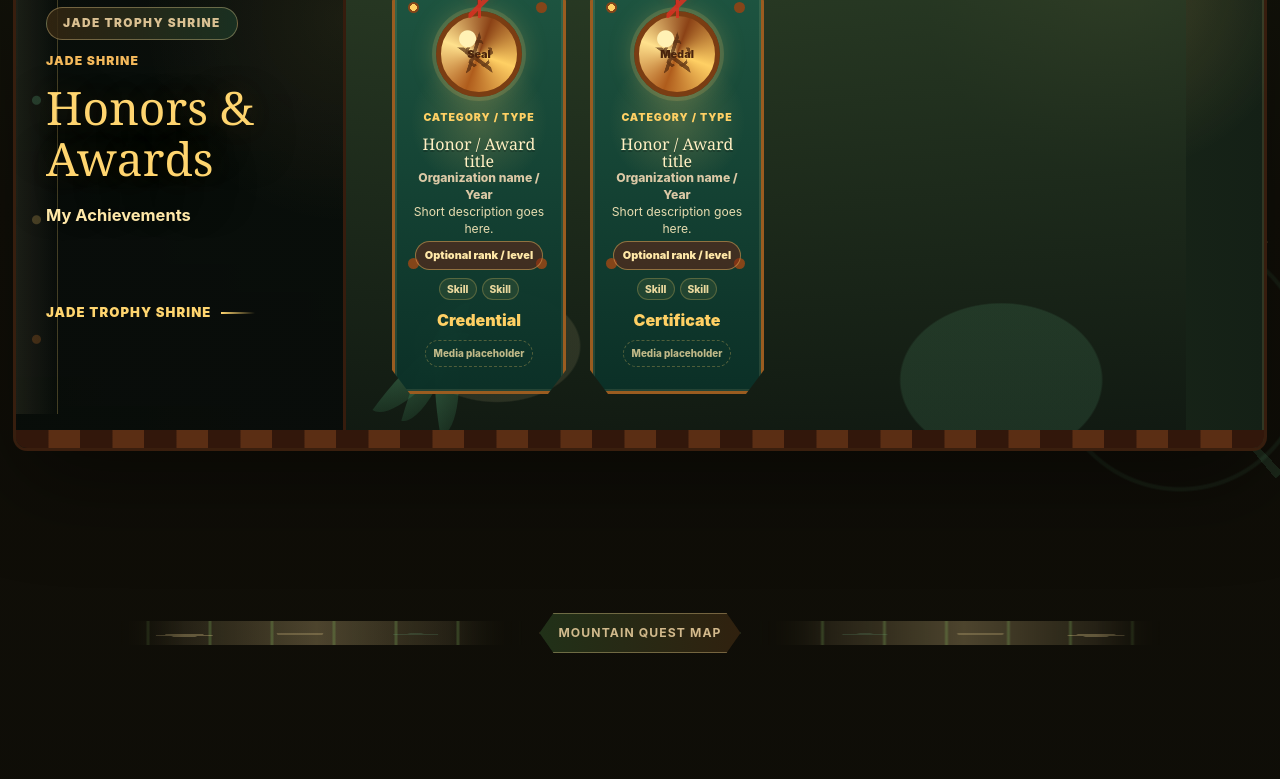
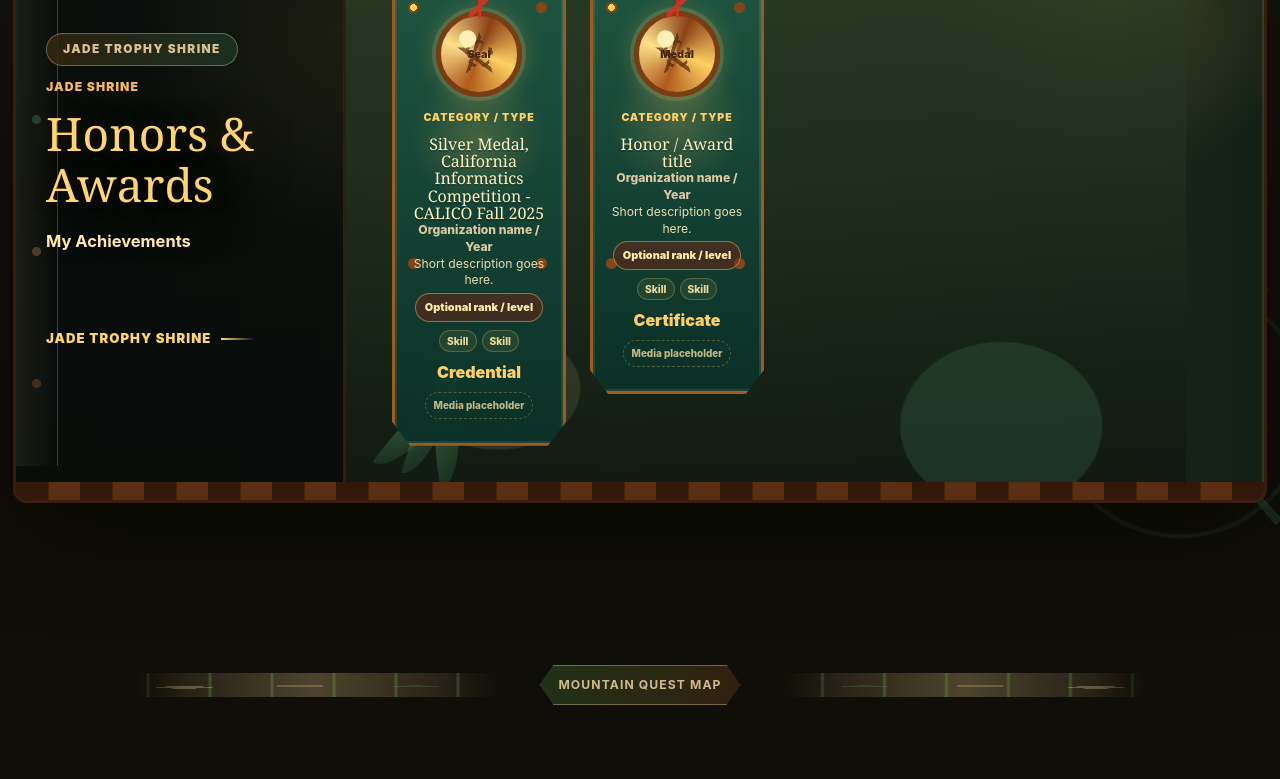
Before and after one commit to LRX16/Portfolio, a Next.js app: page / in a window 1280 px wide. Shown: the part 5100-5879 px from the top of the page. Built offline with nearby package versions, Linux system fonts and the light colour scheme.

Commit message:
Update portfolio.ts

```diff
--- a/src/data/portfolio.ts
+++ b/src/data/portfolio.ts
@@ -429,7 +429,7 @@ export const portfolio: PortfolioContent = {
   honors: [
     {
       // Honor, award, certification, scholarship, or recognition title.
-      title: "Honor / Award title",
+      title: "Silver Medal, California Informatics Competition - CALICO Fall 2025",
       // Issuing organization.
       issuer: "Organization name",
       // Year, month/year, or date range.
```
